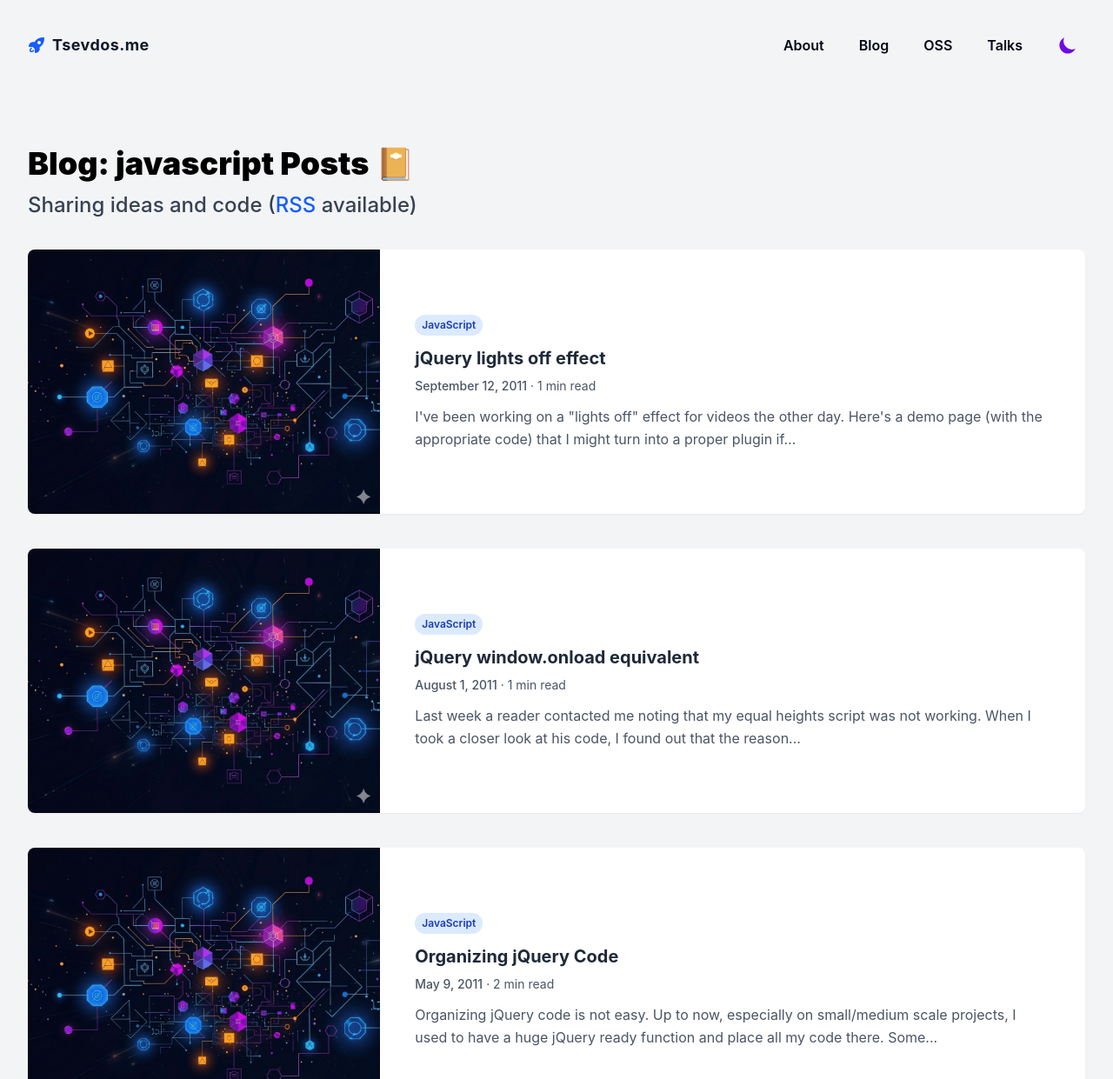
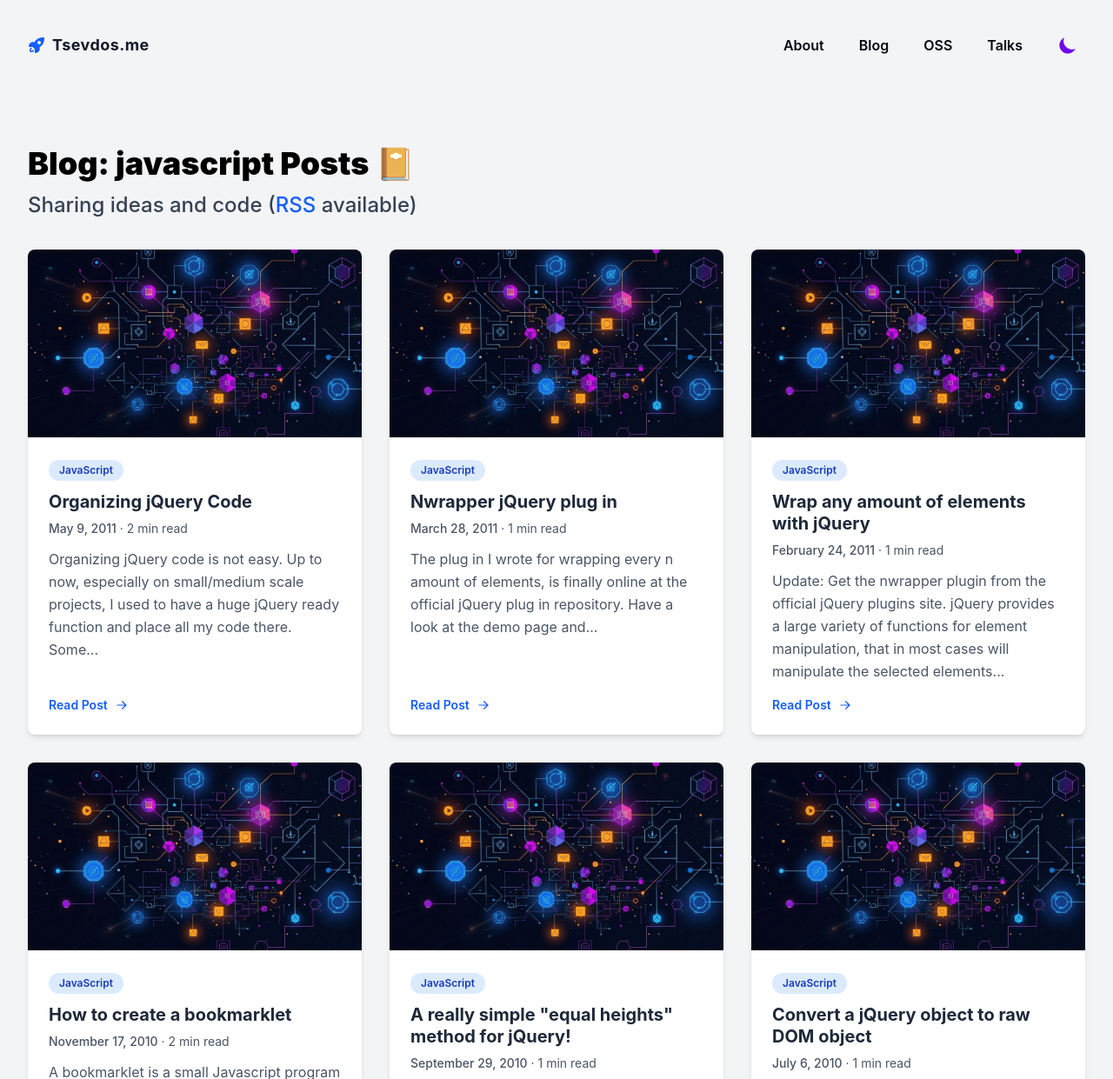
Before and after one commit to tsevdos/tsevdos.me, an Astro site: page /blog/javascript/page/2 in a window 1280 px wide. Shown: the top 1241 px of the page at 87% size. Built offline with nearby package versions, Linux system fonts and the light colour scheme; Astro itself is replaced by a stand-in of ours.

Commit message:
feat: new blog post cards

```diff
--- a/src/components/Post.astro
+++ b/src/components/Post.astro
@@ -27,52 +27,60 @@ const imageModule =
 const ImageThumb = (await imageModule()).default;
 ---
 
-<div
-  class="flex flex-col overflow-hidden rounded-lg bg-white shadow-xs lg:flex-row dark:bg-gray-800"
+<article
+  class="group flex flex-col overflow-hidden rounded-lg bg-white shadow-md hover:shadow-xl transition-all duration-300 ease-out hover:scale-[1.02] dark:bg-gray-800 h-full"
 >
   <a
     href={`/blog/${lowerCaseCategory}/${id}`}
-    class="group relative block w-full overflow-hidden lg:w-2/5 xl:w-1/3"
+    class="relative block w-full overflow-hidden aspect-video"
   >
-    <div
-      class="absolute inset-0 flex items-center justify-center bg-blue-700/75 opacity-0 transition duration-150 ease-out group-hover:opacity-100"
+    <Image
+      src={ImageThumb}
+      alt={`${title} thumbnail`}
+      class="w-full h-full object-cover transition-transform duration-300 ease-out group-hover:scale-110"
+    />
+  </a>
+  <div class="flex flex-col grow p-6">
+    <div class="mb-3">
+      <a
+        href={`/blog/${lowerCaseCategory}`}
+        class="inline-flex rounded-full bg-blue-100 px-3 py-1 text-xs leading-4 font-semibold text-blue-800 hover:bg-blue-200 hover:text-blue-900 transition-colors duration-200 dark:bg-blue-900/75 dark:text-blue-200 dark:hover:bg-blue-800/75 dark:hover:text-blue-100"
+        onclick="event.stopPropagation()"
+      >
+        {category}
+      </a>
+    </div>
+    <h3 class="mb-2 text-xl font-bold leading-tight">
+      <a
+        href={`/blog/${lowerCaseCategory}/${id}`}
+        class="text-gray-800 hover:text-blue-600 transition-colors duration-200 dark:text-gray-100 dark:hover:text-blue-400"
+      >
+        {title}
+      </a>
+    </h3>
+    <p class="mb-3 text-sm text-gray-600 dark:text-gray-400">
+      <span class="font-medium">{getFormattedDate(date)}</span> · {readingTime} min
+      read
+    </p>
+    <p class="mb-4 leading-relaxed text-gray-600 dark:text-gray-400 grow">
+      {excerpt}...
+    </p>
+    <a
+      href={`/blog/${lowerCaseCategory}/${id}`}
+      class="inline-flex items-center gap-2 text-blue-600 hover:text-blue-700 dark:text-blue-400 dark:hover:text-blue-300 font-semibold text-sm transition-colors duration-200 group/link"
     >
+      Read Post
       <svg
-        class="hi-solid hi-arrow-right inline-block size-10 -rotate-45 text-white"
+        class="w-4 h-4 transition-transform duration-200 group-hover/link:translate-x-1"
         xmlns="http://www.w3.org/2000/svg"
         viewBox="0 0 20 20"
         fill="currentColor"
-        aria-hidden="true"
       >
         <path
           fill-rule="evenodd"
           d="M3 10a.75.75 0 01.75-.75h10.638L10.23 5.29a.75.75 0 111.04-1.08l5.5 5.25a.75.75 0 010 1.08l-5.5 5.25a.75.75 0 11-1.04-1.08l4.158-3.96H3.75A.75.75 0 013 10z"
           clip-rule="evenodd"></path>
       </svg>
-    </div>
-    <Image src={ImageThumb} alt={`${title} thumbnail`} />
-  </a>
-  <div class="w-full p-6 lg:w-3/5 lg:self-center lg:px-10 lg:py-8 xl:w-2/3">
-    <div class="mb-3 inline-flex flex-wrap items-center gap-1">
-      <a
-        href={`/blog/${lowerCaseCategory}`}
-        class="inline-flex rounded-full bg-blue-100 px-2 py-1 text-xs leading-4 font-semibold text-blue-800 hover:bg-blue-200 hover:text-blue-900 transition-colors duration-200 dark:bg-blue-900/75 dark:text-blue-200 dark:hover:bg-blue-800/75 dark:hover:text-blue-100"
-      >
-        {category}
-      </a>
-    </div>
-    <h4 class="mb-2 text-lg font-bold sm:text-xl">
-      <a
-        href={`/blog/${lowerCaseCategory}/${id}`}
-        class="leading-7 text-gray-800 hover:text-gray-600 dark:text-gray-200 dark:hover:text-gray-400"
-      >
-        {title}
-      </a>
-    </h4>
-    <p class="mb-3 text-sm text-gray-600 dark:text-gray-400">
-      <span class="font-medium">{getFormattedDate(date)}</span> · {readingTime} min
-      read
-    </p>
-    <p class="leading-relaxed text-gray-600 dark:text-gray-400">{excerpt}...</p>
+    </a>
   </div>
-</div>
+</article>
--- a/src/lib/constants.ts
+++ b/src/lib/constants.ts
@@ -23,6 +23,6 @@ export const config = {
   RSSDescription: "RSS feed for John Tsevdos blog",
 } as const;
 
-export const POSTS_PER_PAGE = 10;
+export const POSTS_PER_PAGE = 12;
 export const WORDS_PER_MINUTE = 200;
 export const NO_OF_WORDS_IN_EXCERPT = 30;
--- a/src/pages/blog/[category]/index.astro
+++ b/src/pages/blog/[category]/index.astro
@@ -58,7 +58,9 @@ const { currentPage, noOfPages } = getPagination(1, totalPosts);
     <!-- END Heading -->
 
     <!-- Blog Posts -->
-    <div class="space-y-4 sm:space-y-10">
+    <div
+      class="grid grid-cols-1 md:grid-cols-2 xl:grid-cols-3 gap-4 md:gap-6 xl:gap-8"
+    >
       {
         postsWithExtras.map(
           ({ id, data: { category, title, date }, readingTime, excerpt }) => (
--- a/src/pages/blog/[category]/page/[pageNum].astro
+++ b/src/pages/blog/[category]/page/[pageNum].astro
@@ -72,7 +72,9 @@ const { currentPage, noOfPages } = getPagination(pageNumInt, totalPosts);
     <!-- END Heading -->
 
     <!-- Blog Posts -->
-    <div class="space-y-4 sm:space-y-10">
+    <div
+      class="grid grid-cols-1 md:grid-cols-2 xl:grid-cols-3 gap-4 md:gap-6 xl:gap-8"
+    >
       {
         postsWithExtras.map(
           ({ id, data: { category, title, date }, readingTime, excerpt }) => (
--- a/src/pages/blog/index.astro
+++ b/src/pages/blog/index.astro
@@ -58,7 +58,9 @@ const postsWithExtras = getPostWithExtras(pagePosts);
     <!-- END Heading -->
 
     <!-- Blog Posts -->
-    <div class="space-y-4 sm:space-y-10">
+    <div
+      class="grid grid-cols-1 md:grid-cols-2 xl:grid-cols-3 gap-4 md:gap-6 xl:gap-8"
+    >
       {
         postsWithExtras.map(
           ({ id, data: { category, title, date }, readingTime, excerpt }) => (
--- a/src/pages/blog/page/[pageNum].astro
+++ b/src/pages/blog/page/[pageNum].astro
@@ -61,7 +61,9 @@ const { currentPage, noOfPages } = getPagination(pageNumInt, totalPosts);
     <!-- END Heading -->
 
     <!-- Blog Posts -->
-    <div class="space-y-4 sm:space-y-10">
+    <div
+      class="grid grid-cols-1 md:grid-cols-2 xl:grid-cols-3 gap-4 md:gap-6 xl:gap-8"
+    >
       {
         postsWithExtras.map(
           ({ id, data: { category, title, date }, readingTime, excerpt }) => (
```
